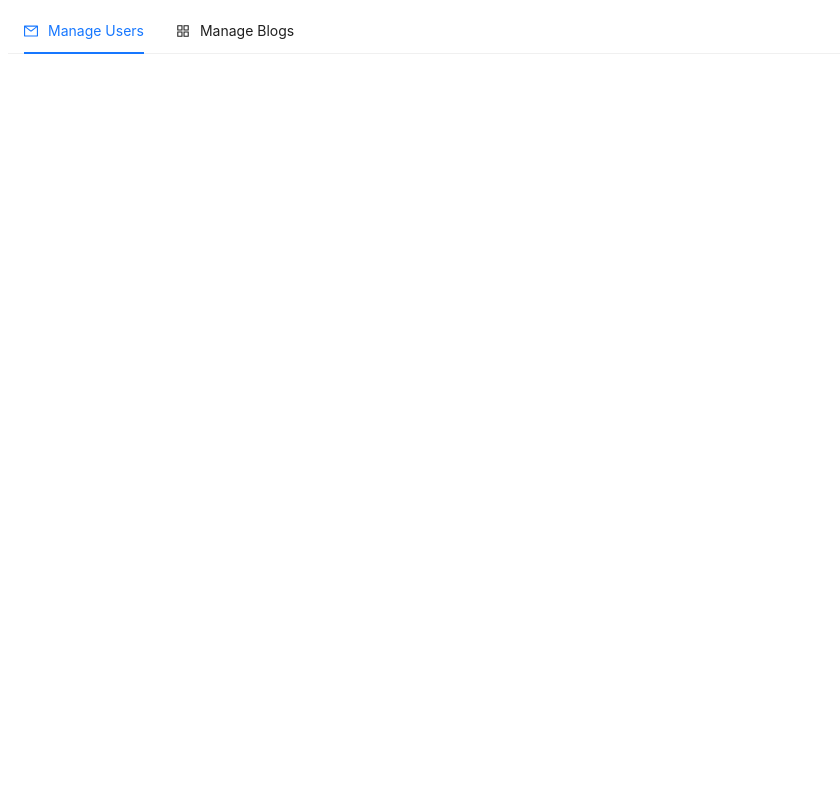
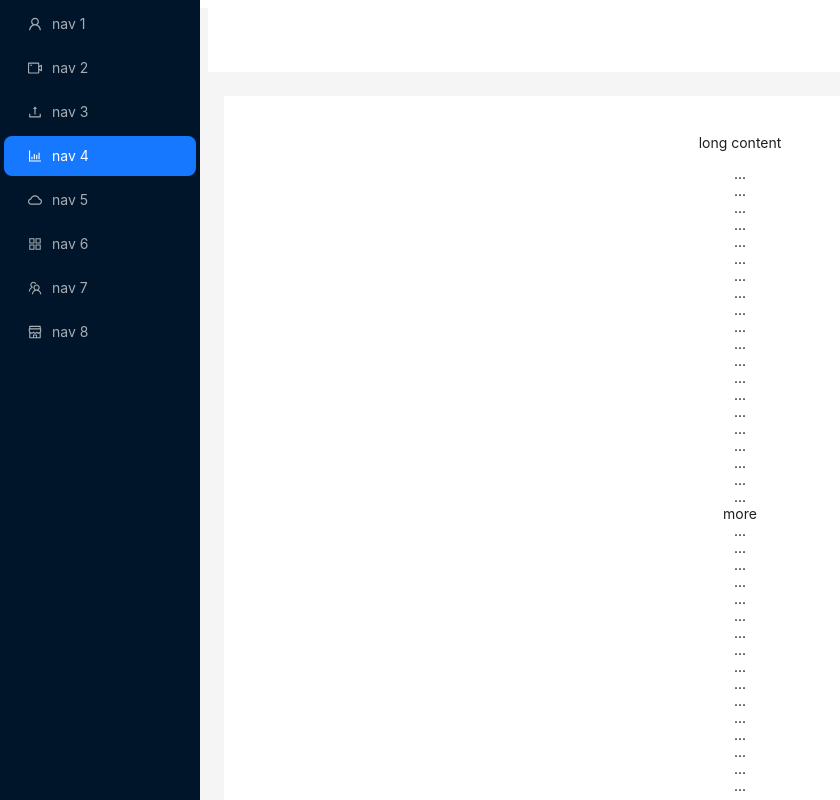
Before and after one commit to philevohoang991989/next-template, a Next.js app: page /users in a window 1280 px wide. Shown: the top 800 px of the page, without its empty margins (0-840 px from the left). Built offline with nearby package versions, Linux system fonts and the light colour scheme; no server answers.

Commit message:
add layout

```diff
--- a/package.json
+++ b/package.json
@@ -16,7 +16,8 @@
     "next-auth": "^4.24.5",
     "react": "^18",
     "react-dom": "^18",
-    "react-router-dom": "^6.20.1"
+    "react-router-dom": "^6.20.1",
+    "sass": "^1.69.5"
   },
   "devDependencies": {
     "@types/node": "^20",
--- a/src/app/(router)/(admin)/layout.tsx
+++ b/src/app/(router)/(admin)/layout.tsx
@@ -1,14 +1,77 @@
+"use client";
 import Header from "@/app/components/Header";
-
+import { Layout, Menu, MenuProps, Space, theme } from "antd";
+import {
+  AppstoreOutlined,
+  BarChartOutlined,
+  CloudOutlined,
+  ShopOutlined,
+  TeamOutlined,
+  UploadOutlined,
+  UserOutlined,
+  VideoCameraOutlined,
+} from '@ant-design/icons';
+import React from "react";
 export default function AuthLayout({
   children,
 }: {
   children: React.ReactNode;
 }) {
+
+  const {
+    token: { colorBgContainer },
+  } = theme.useToken();
+
+  const { Header, Footer, Sider, Content } = Layout;
+  const items: MenuProps['items'] = [
+    UserOutlined,
+    VideoCameraOutlined,
+    UploadOutlined,
+    BarChartOutlined,
+    CloudOutlined,
+    AppstoreOutlined,
+    TeamOutlined,
+    ShopOutlined,
+  ].map((icon, index) => ({
+    key: String(index + 1),
+    icon: React.createElement(icon),
+    label: `nav ${index + 1}`,
+  }));
   return (
     <section>
-      <Header />
-      {children}
+     <Layout hasSider>
+      <Sider
+        style={{
+          overflow: 'auto',
+          height: '100vh',
+          position: 'fixed',
+          left: 0,
+          top: 0,
+          bottom: 0,
+        }}
+      >
+        <div className="demo-logo-vertical" />
+        <Menu theme="dark" mode="inline" defaultSelectedKeys={['4']} items={items} />
+      </Sider>
+      <Layout className="site-layout" style={{ marginLeft: 200 }}>
+        <Header style={{ padding: 0, background: colorBgContainer }} />
+        <Content style={{ margin: '24px 16px 0', overflow: 'initial' }}>
+          <div style={{ padding: 24, textAlign: 'center', background: colorBgContainer }}>
+            <p>long content</p>
+            {
+              // indicates very long content
+              Array.from({ length: 100 }, (_, index) => (
+                <React.Fragment key={index}>
+                  {index % 20 === 0 && index ? 'more' : '...'}
+                  <br />
+                </React.Fragment>
+              ))
+            }
+          </div>
+        </Content>
+        <Footer style={{ textAlign: 'center' }}>Ant Design ©2023 Created by Ant UED</Footer>
+      </Layout>
+    </Layout>
     </section>
   );
 }
```
Also changed, not shown: src/app/(router)/(partner)/layout.tsx (added, +17 -0 lines), 1 other file (tests, documents, lock files or other folders).
